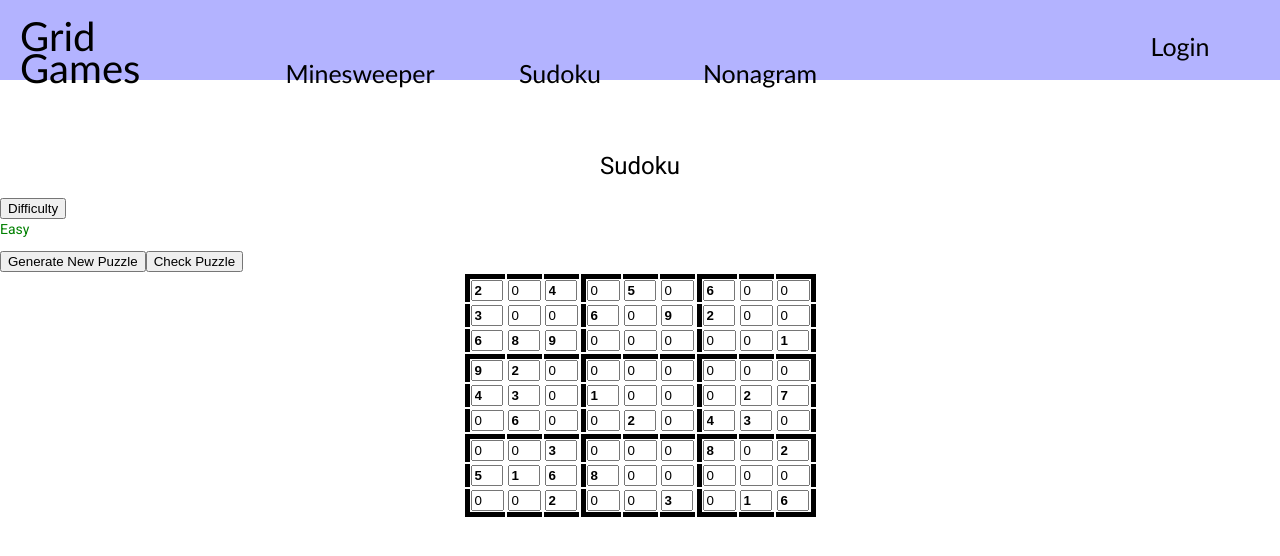
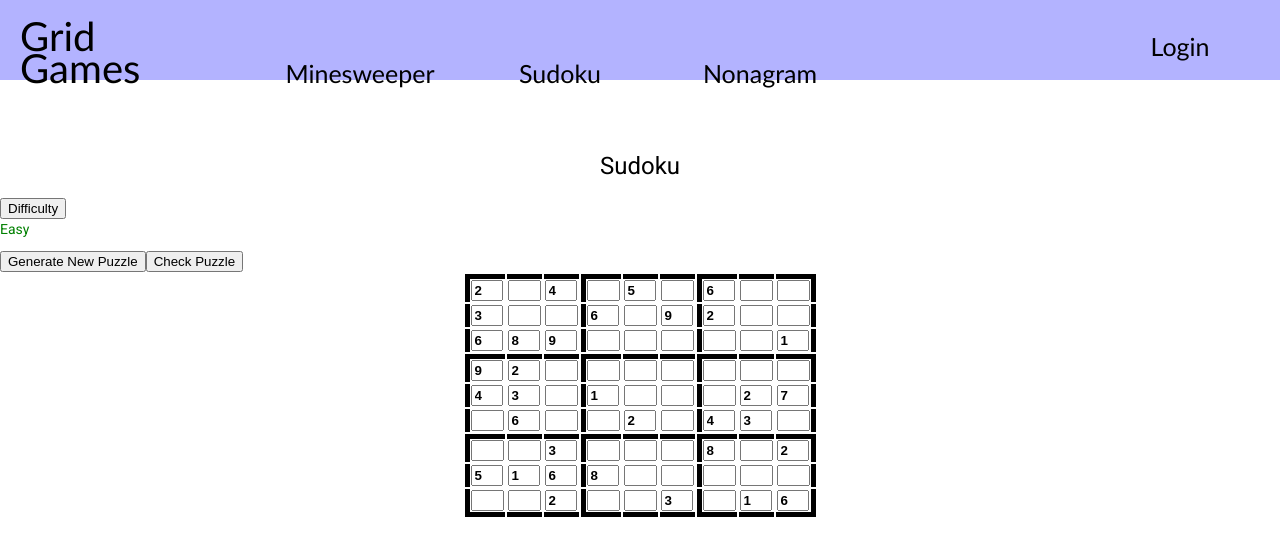
Before and after one commit to MyaDavis5753/Team-Software-Project-K, an Angular app: page /sudoku in a window 1280 px wide. Both pictures are taken after a click on the button "Generate New Puzzle". Shown: the top 556 px of the page. Built offline with nearby package versions, Linux system fonts and the light colour scheme.

Commit message:
merged? cant remember tbh

```diff
--- a/src/app/sudoku/sudoku.component.css
+++ b/src/app/sudoku/sudoku.component.css
@@ -37,6 +37,10 @@ input::-webkit-inner-spin-button {
 	  -webkit-appearance: none;
 	    margin: 0;
     }
+
+input[type=number] {
+    -moz-appearance: textfield;
+}
 
 .generatebutton {
     margin-top: 10px;
--- a/src/app/sudoku/sudoku.component.html
+++ b/src/app/sudoku/sudoku.component.html
@@ -20,7 +20,7 @@
                     min="1"
                     max="9"
                     maxlength="1"
-                    value={{cell.value}}
+                    [value]="cell.value == 0 ? '' : cell.value"
 		    [readonly]="cell.generated"
                     onkeypress="update($event.keyCode,r,c)"
 		    oninput="if(value>9||value<1&&value!='') {
@@ -37,16 +37,3 @@
     </tbody>
 </table>
 </main>
-<!--code to make an input form for sudoku puzzles
-<mat-grid-list cols="2" rowHeight="3:1">
-<mat-grid-tile>
-<form class="example-form">
-  <mat-form-field class="example-full-width">
-    <input
-      type="number"
-      oninput="if(value>9||value<1&&value!='') alert('invalid entry')"
-      matInput
-      placeholder=""
-    />
-  </mat-form-field></form
-></mat-grid-tile-->
--- a/src/app/sudoku/sudoku.component.ts
+++ b/src/app/sudoku/sudoku.component.ts
@@ -51,9 +51,11 @@ export class SudokuComponent implements OnInit {
   //check to see if the puzzle is right
   validate(){
     this.solved = true
+    console.log(this.squares);
     for(var i=0;i<this.height;i++){
       for(var j=0;j<this.width;j++){
         if(this.solution[i][j] != this.squares[i][j].value){
+          console.log("S: " + this.solution[i][j] + " V: " + this.squares[i][j].value);
           this.solved = false;
           break
         }
```
